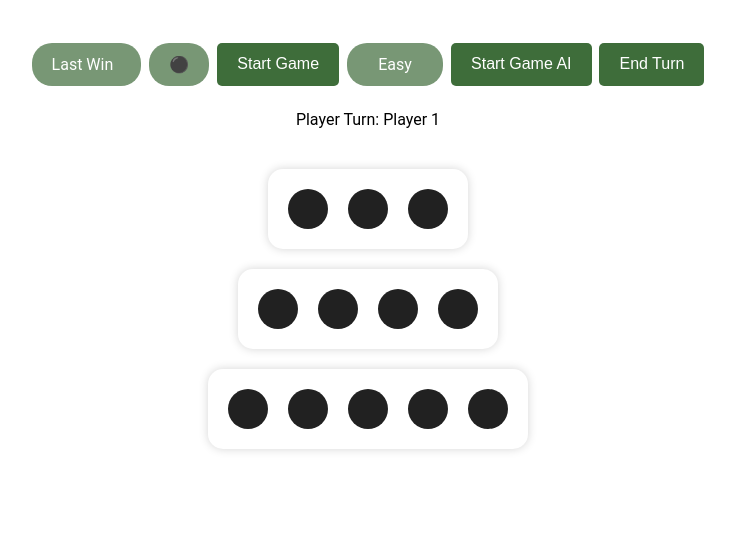
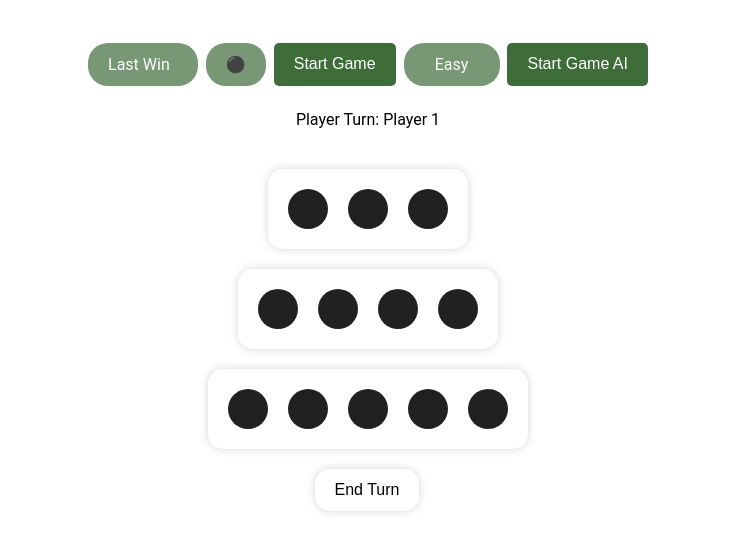
Before and after one commit to dasbd72/nim-game, a plain HTML site: page public/index.html in a window 1280 px wide. Shown: the part 62-614 px from the top of the page, without its empty margins (272-1007 px from the left). Drawn offline with Linux system fonts and the light colour scheme.

Commit message:
refactor: move end turn button below

```diff
--- a/public/script.js
+++ b/public/script.js
@@ -69,9 +69,6 @@ class Root {
     btn_start_game_ai.addEventListener("click", () =>
       this.#onClickStartGame(1)
     );
-    let btn_end_turn = document.createElement("button");
-    btn_end_turn.innerHTML = "End Turn";
-    btn_end_turn.addEventListener("click", () => this.#onClickEndTurn());
     let input_container = document.createElement("div");
     input_container.classList.add("input-container");
     input_container.appendChild(win_mode_switch.element);
@@ -83,8 +80,6 @@ class Root {
     input_container.appendChild(difficulty_switch.element);
     input_container.appendChild(document.createTextNode("\u00A0")); // &nbsp;
     input_container.appendChild(btn_start_game_ai);
-    input_container.appendChild(document.createTextNode("\u00A0")); // &nbsp;
-    input_container.appendChild(btn_end_turn);
     this.element.appendChild(input_container);
     this.input_container = input_container;
 
@@ -143,16 +138,6 @@ class Root {
     this.#initializeGame(mode);
   };
 
-  // #onClickEndTurn is called when the end turn button is clicked
-  #onClickEndTurn = () => {
-    console.log("Ending turn");
-    if (this.game === null) {
-      console.error("Game is not started");
-      return;
-    }
-    this.game.endTurn();
-  };
-
   // #updateStatus updates the status container
   //
   // status: the status to update
@@ -190,6 +175,10 @@ class NimGame {
       this.piles.push(pile);
       this.element.appendChild(pile.element);
     }
+    let btn_end_turn = document.createElement("button");
+    btn_end_turn.innerHTML = "End Turn";
+    btn_end_turn.addEventListener("click", () => this.#onClickEndTurn());
+    this.element.appendChild(btn_end_turn);
 
     this.updateStatus = updateStatus;
     this.player_turn = 0;
@@ -275,7 +264,7 @@ class NimGame {
     }
 
     // End turn
-    this.endTurn();
+    this.#endTurn();
   };
 
   // #getOptimalMove returns the optimal move given the active count list
@@ -354,8 +343,13 @@ class NimGame {
     return [choose_pile_idx, choose_stones_cnt];
   };
 
-  // endTurn ends the current turn
-  endTurn = () => {
+  // #onClickEndTurn is called when the end turn button is clicked
+  #onClickEndTurn = () => {
+    this.#endTurn();
+  };
+
+  // #endTurn ends the current turn
+  #endTurn = () => {
     let chosen_count = 0;
     for (let pile of this.piles) {
       chosen_count += pile.getChosenCount();
--- a/public/style.css
+++ b/public/style.css
@@ -110,6 +110,26 @@ body,
   margin-top: 20px;
 }
 
+.game-container > button {
+  cursor: pointer;
+  display: inline-block;
+  border: none;
+  border-radius: 15px;
+  margin: 20px 4px 2px 2px;
+  padding: 12px 20px;
+  text-align: center;
+  text-decoration: none;
+  font-size: 16px;
+  color: rgb(0, 0, 0);
+  background-color: #ffffff;
+  box-shadow: 0 0 10px rgba(0, 0, 0, 0.17);
+}
+
+.game-container > button:hover {
+  background-color: #e3e2e2;
+  box-shadow: 0 0 10px rgba(0, 0, 0, 0.5);
+}
+
 .pile {
   width: 100%;
   display: flex;
```
